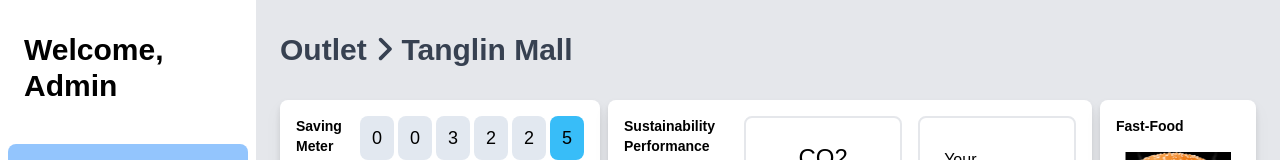
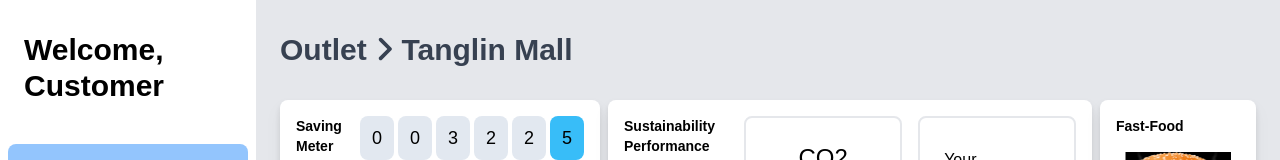
Before and after one commit to santhureinoo/tp_customer_dashboard, a Next.js app: page / in a window 1280 px wide. Shown: the top 160 px of the page. Built offline with nearby package versions, Linux system fonts and the light colour scheme.

Commit message:
CDN-55 : Fixed Ui design.

```diff
--- a/components/Layout.tsx
+++ b/components/Layout.tsx
@@ -30,7 +30,7 @@ const Layout = ({ title, children }: Props) => {
     return (
         <React.Fragment>
             <Head>
-                <title>{title && title[0]} - Dashboard</title>
+                <title>Dashboard</title>
                 <link rel="icon" href="/favicon.ico" />
             </Head>
             <main className="flex h-screen bg-gray-200">
--- a/components/Sidebar.tsx
+++ b/components/Sidebar.tsx
@@ -19,7 +19,7 @@ const Sidebar = ({ sidebarOpen, setSidebarOpen }: Props) => {
             <div className={`${sidebarOpen ? 'translate-x-0 ease-out' : '-translate-x-full ease-in'} fixed z-30 inset-y-0 left-0 w-64 transition duration-300 transform bg-white overflow-y-auto lg:translate-x-0 lg:static lg:inset-0`}>
                 <div className="flex items-start pt-8 px-4">
                     <div className="flex">
-                        <h2 className="text-3xl mx-2 font-bold">Welcome,<br />Admin</h2>
+                        <h2 className="text-3xl mx-2 font-bold">Welcome,<br />Customer</h2>
                     </div>
                 </div>
 
```
